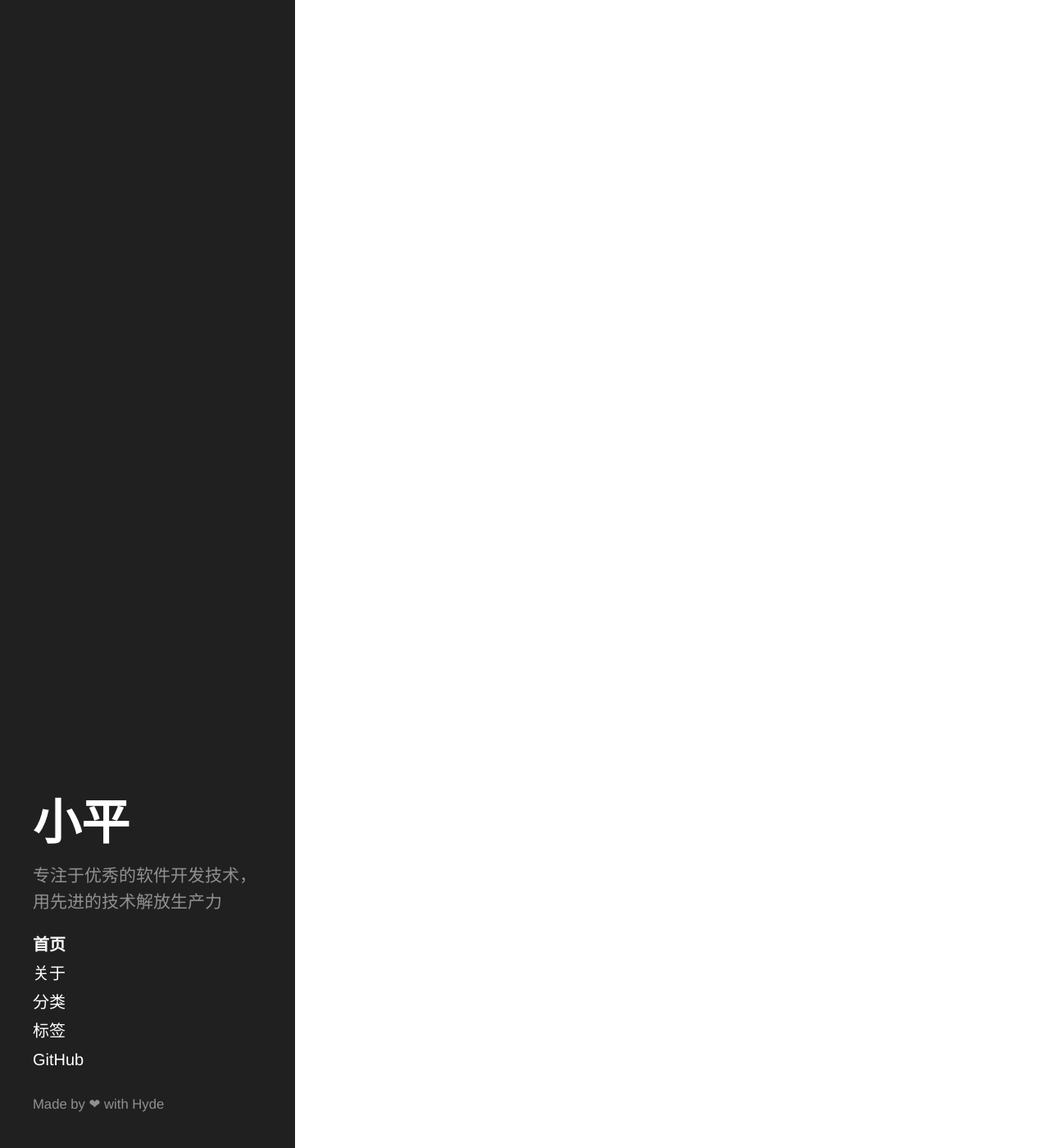
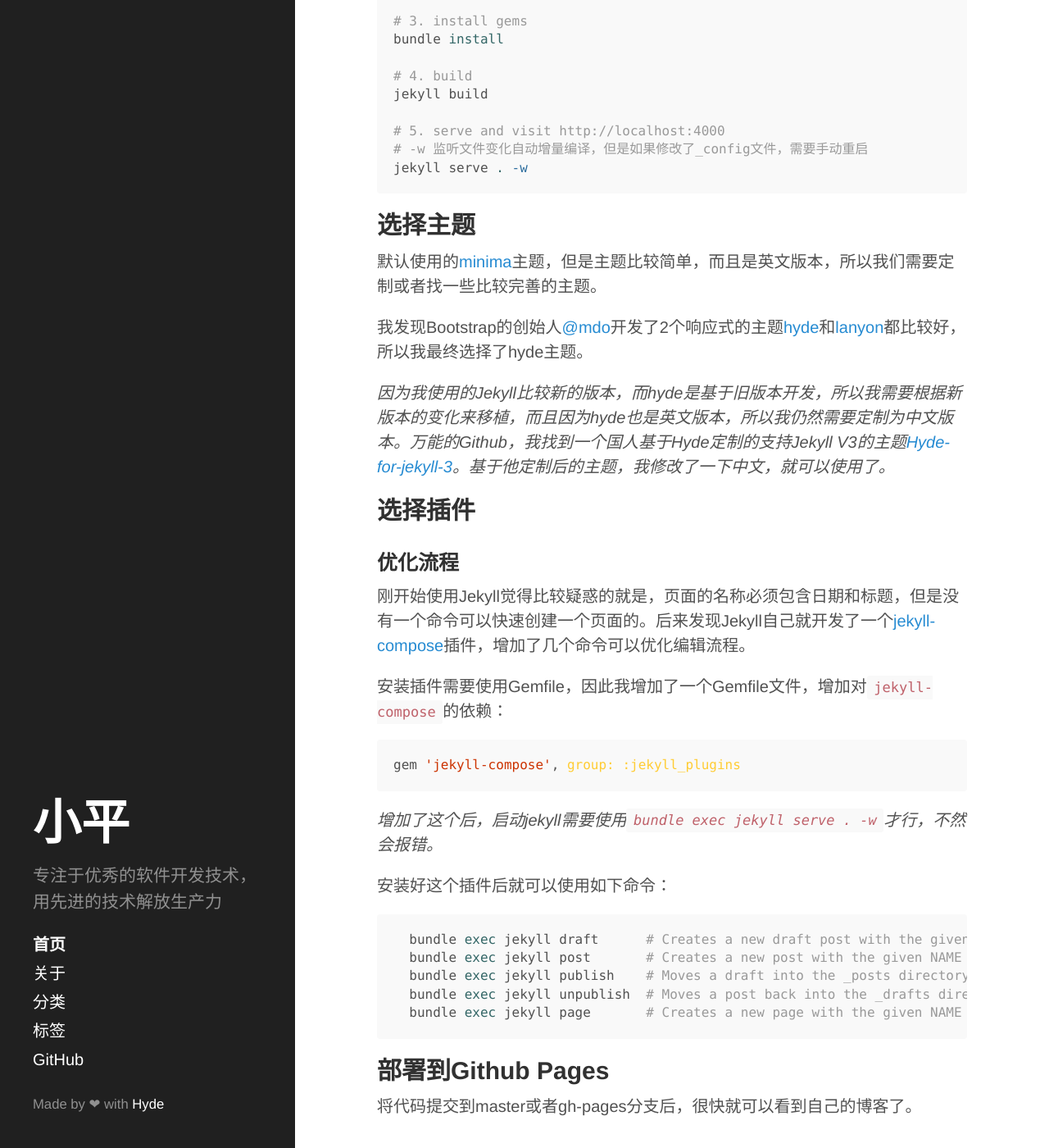
Before and after one commit to xiaoping0x/blog, a Jekyll site: the page built from index.html, in a window 1280 px wide and 1400 px high, scrolled down 627 px. Shown: the whole window at 82% size. Built offline with Jekyll 4.4.1, drawn with Linux system fonts in a browser that asks for light colours; the list of posts is cut into pages by our own code; some of the changed text lies outside the part shown.

Commit message:
first post

````diff
--- a/_includes/sidebar.html
+++ b/_includes/sidebar.html
@@ -29,6 +29,6 @@
       <a class="sidebar-nav-item" href="{{ site.social.github }}">GitHub</a>
     </nav>
 
-    <p><small>Made by ❤ with Hyde</small></p>
+    <p><small>Made by ❤ with <a href="https://github.com/poole/hyde">Hyde</a></small></p>
   </div>
 </div>
--- /dev/null
+++ b/_posts/2016-09-30-jekyll-up-and-running.md
@@ -0,0 +1,66 @@
+---
+layout: post
+title: Jekyll up and running
+---
+
+Jekyll是比较完善的静态站点生成器，有很多的插件和主题可以选择，尤其是Github的Pages深度支持Jekyll，依赖于Github强大的服务器，可以很轻松的创建一个博客站点。
+
+如果是初次使用Jekyll，建议查看Jekyll[官方文档](https://jekyllrb.com)，官方文档比较全面，可以很快的上手。
+
+这里简单的介绍一下在Mac下面如何来安装和运行Jekyll：
+
+```sh
+# 1. install jekyll
+#    国内用户如果网速慢，可以将source修改为https://ruby.taobao.org/
+#    如果发布的时候最好还是修改回默认的，因为Github需要用默认的
+gem install jekyll
+gem install bundle
+
+# 2. create new site, using --force if folder is not empty
+jekyll new .
+
+# 3. install gems
+bundle install
+
+# 4. build
+jekyll build
+
+# 5. serve and visit http://localhost:4000
+#    -w 监听文件变化自动增量编译，但是如果修改了_config文件，需要手动重启
+jekyll serve . -w
+```
+
+## 选择主题
+
+默认使用的[minima](https://github.com/jekyll/minima)主题，但是主题比较简单，而且是英文版本，所以我们需要定制或者找一些比较完善的主题。
+
+我发现Bootstrap的创始人[@mdo](https://github.com/mdo)开发了2个响应式的主题[hyde](https://github.com/poole/hyde)和[lanyon](https://github.com/poole/lanyon)都比较好，所以我最终选择了hyde主题。
+
+_因为我使用的Jekyll比较新的版本，而hyde是基于旧版本开发，所以我需要根据新版本的变化来移植，而且因为hyde也是英文版本，所以我仍然需要定制为中文版本。万能的Github，我找到一个国人基于Hyde定制的支持Jekyll V3的主题[Hyde-for-jekyll-3](https://github.com/jeromechan)。基于他定制后的主题，我修改了一下中文，就可以使用了。_
+
+## 选择插件
+
+### 优化流程
+刚开始使用Jekyll觉得比较疑惑的就是，页面的名称必须包含日期和标题，但是没有一个命令可以快速创建一个页面的。后来发现Jekyll自己就开发了一个[jekyll-compose](https://github.com/jekyll/jekyll-compose)插件，增加了几个命令可以优化编辑流程。
+
+安装插件需要使用Gemfile，因此我增加了一个Gemfile文件，增加对`jekyll-compose`的依赖：
+
+```ruby
+gem 'jekyll-compose', group: :jekyll_plugins
+```
+
+_增加了这个后，启动jekyll需要使用`bundle exec jekyll serve . -w`才行，不然会报错。_
+
+安装好这个插件后就可以使用如下命令：
+
+```sh
+  bundle exec jekyll draft      # Creates a new draft post with the given NAME
+  bundle exec jekyll post       # Creates a new post with the given NAME
+  bundle exec jekyll publish    # Moves a draft into the _posts directory and sets the date
+  bundle exec jekyll unpublish  # Moves a post back into the _drafts directory
+  bundle exec jekyll page       # Creates a new page with the given NAME
+```
+
+## 部署到Github Pages
+
+将代码提交到master或者gh-pages分支后，很快就可以看到自己的博客了。
````
Also changed, not shown: Gemfile.lock.
